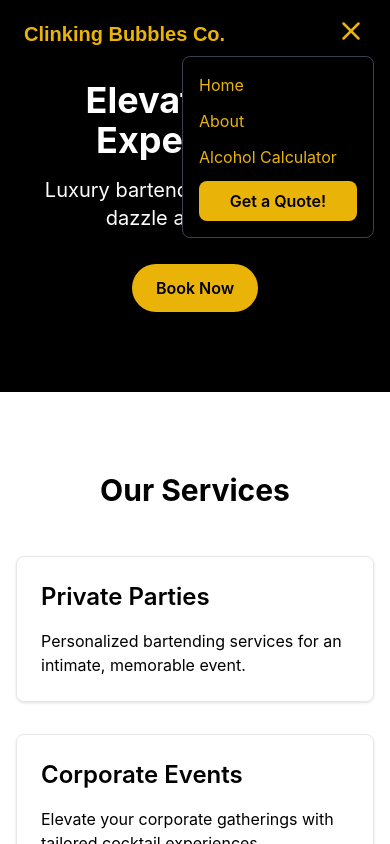
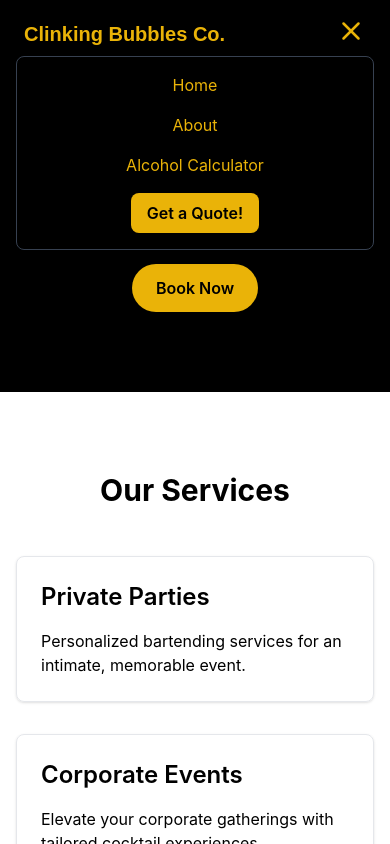
Before and after one commit to fctico11/clinkingbubbles, a React (Create React App) app: page /#/ in a window 390 px wide. Both pictures are taken after a click on the button 351 px from the left and 31 px from the top of the page. Shown: the top 844 px of the page. Built offline with nearby package versions, Linux system fonts and the light colour scheme; a web font is replaced by a local one.

Commit message:
expanded menu and centered text

```diff
--- a/src/components/Navbar.js
+++ b/src/components/Navbar.js
@@ -66,20 +66,20 @@ const Navbar = () => {
 
       {/* Mobile Menu Overlay (Small Dropdown) */}
       {isOpen && (
-        <div className="fixed top-14 right-4 w-48 bg-black border border-gray-700 rounded-lg shadow-lg p-4 flex flex-col space-y-3 md:hidden">
-          <Link to="/" className="text-yellow-500 hover:text-white transition" onClick={toggleMenu}>
+        <div className="fixed top-14 left-4 right-4 bg-black border border-gray-700 rounded-lg shadow-lg p-4 flex flex-col items-center space-y-4 md:hidden">
+            <Link to="/" className="text-yellow-500 hover:text-white transition text-center" onClick={toggleMenu}>
             Home
             </Link>
-          <Link to="/about" className="text-yellow-500 hover:text-white transition" onClick={toggleMenu}>
+            <Link to="/about" className="text-yellow-500 hover:text-white transition text-center" onClick={toggleMenu}>
             About
             </Link>
-          <Link to="/alcohol-calculator" className="text-yellow-500 hover:text-white transition" onClick={toggleMenu}>
+            <Link to="/alcohol-calculator" className="text-yellow-500 hover:text-white transition text-center" onClick={toggleMenu}>
             Alcohol Calculator
             </Link>
 
             {/* Get a Quote Button in Mobile Menu */}
-          <Link to="/contact">
-            <button className="w-full bg-yellow-500 text-black font-semibold px-4 py-2 rounded-lg shadow-md hover:bg-yellow-600 transition">
+            <Link to="/contact" className="w-full flex justify-center">
+            <button className="bg-yellow-500 text-black font-semibold px-4 py-2 rounded-lg shadow-md hover:bg-yellow-600 transition">
                 Get a Quote!
             </button>
             </Link>
```
Lines whose indentation alone changed are shown as unchanged.
